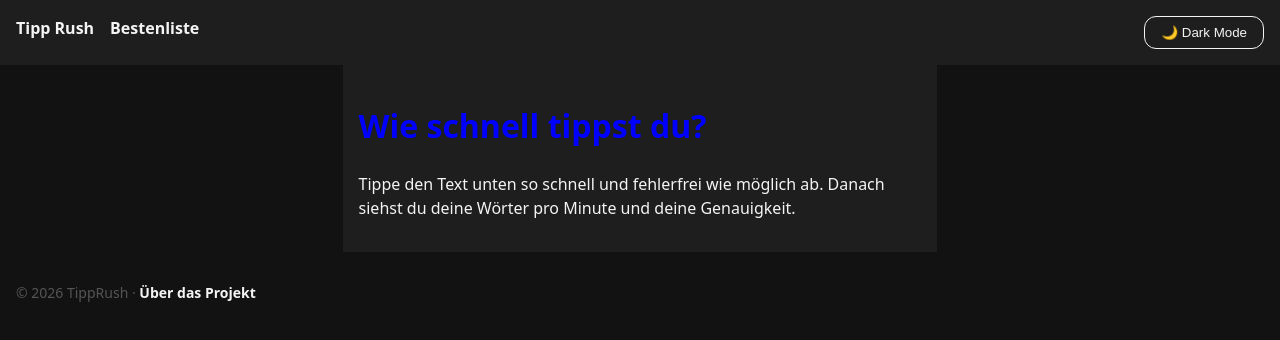
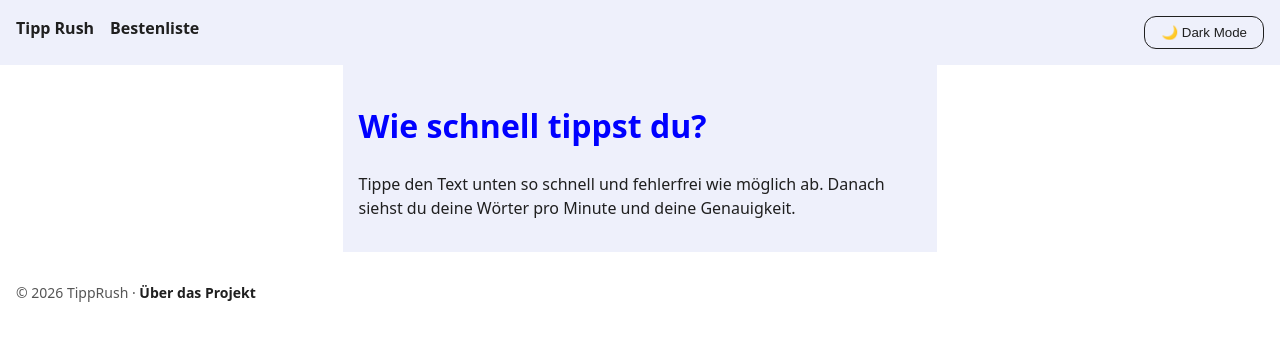
Before and after one commit to Vend-Jali/WebEngineering, a plain HTML site: page index.html in a window 1280 px wide. Drawn offline with Linux system fonts and the light colour scheme.

Commit message:
Dark Mode

```diff
--- a/style.css
+++ b/style.css
@@ -5,13 +5,6 @@
   --flaeche: #eef0fb;
   --radius: 12px;
   --abstand: 1rem;
-}
-
-:root {
-  --bg: #121212;
-  --text: #f4f4f4;
-  --akzent: #0000ff;
-  --flaeche: #1e1e1e;
 }
 
 * { box-sizing: border-box; }
@@ -28,6 +21,7 @@ body {
 body.dark-mode {
   --bg: #121212;
   --text: #ffffff;
+  --akzent: #0000ff;
   --flaeche: #1e1e1e;
 }
 
```
